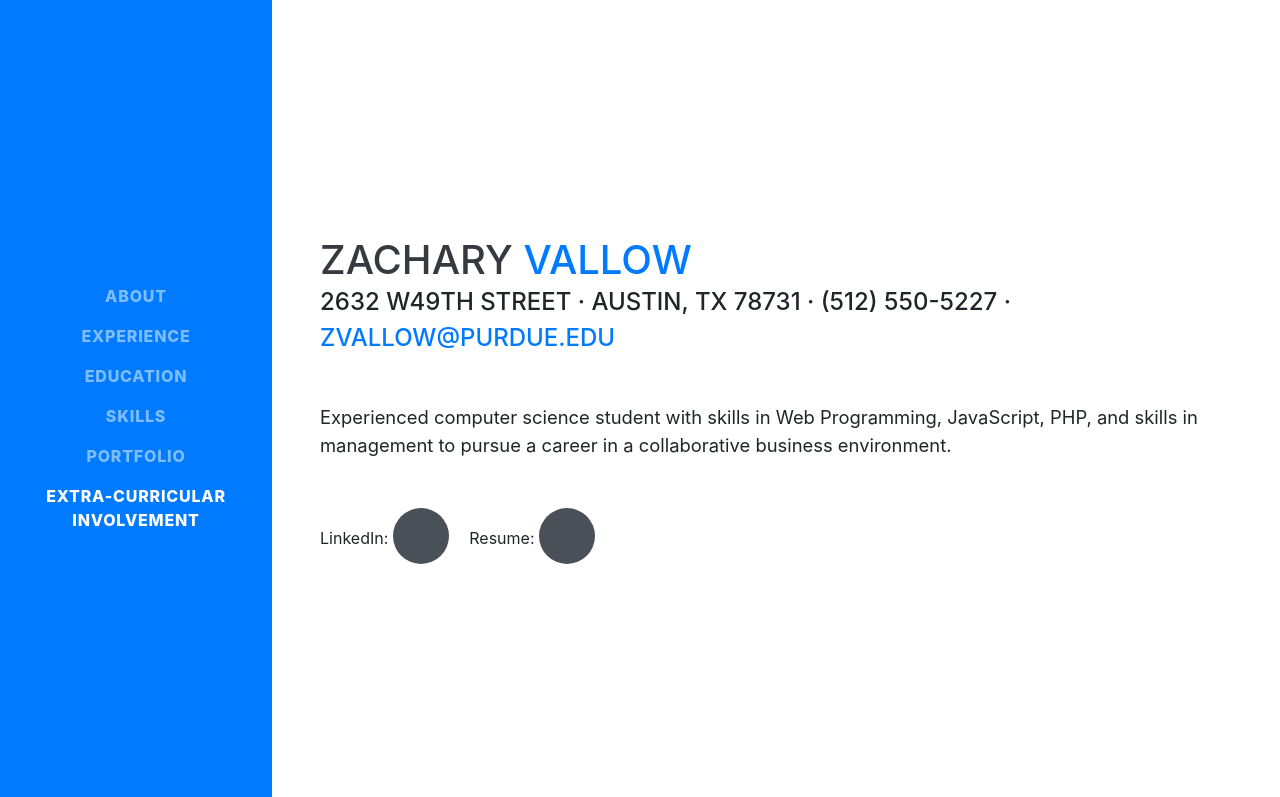
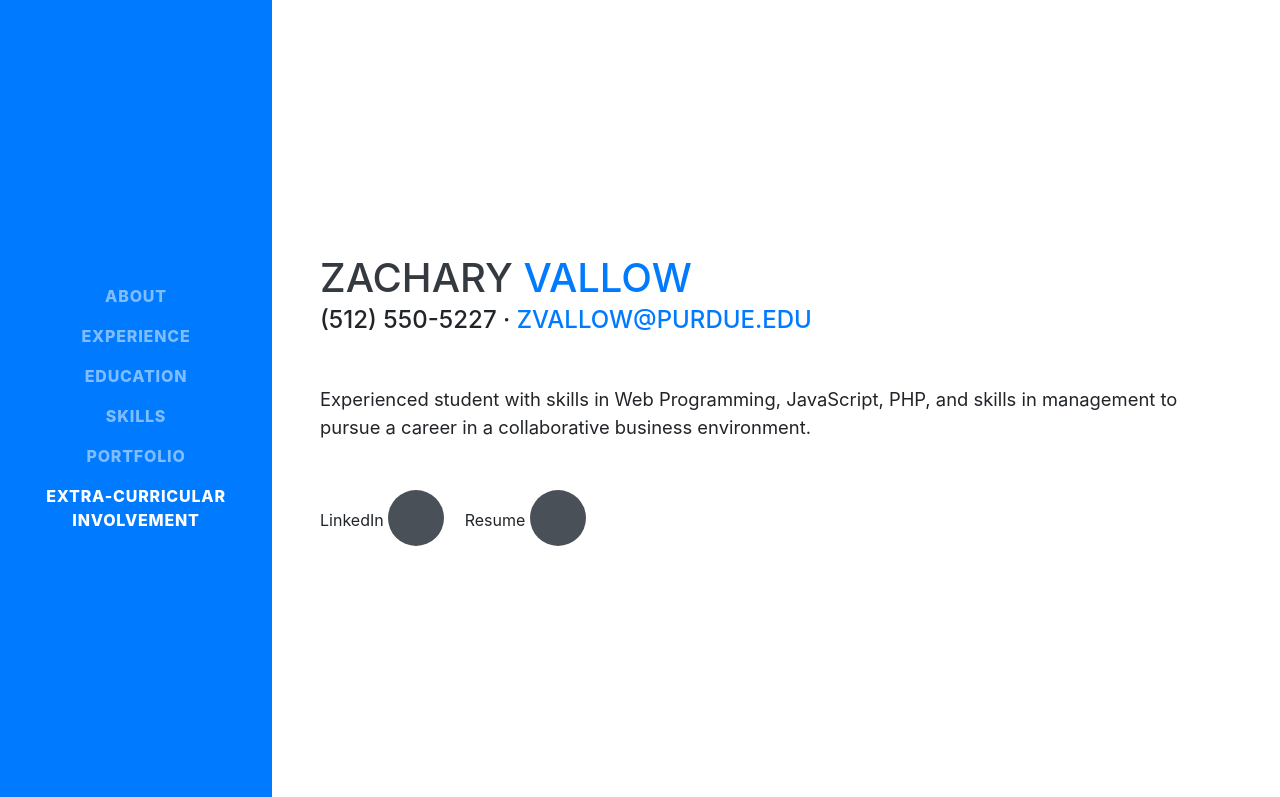
Before and after one commit to zvallow/zvallow.github.io, a website with bundled scripts: page index.html in a window 1280 px wide. Shown: the top 797 px of the page. Built offline with nearby package versions, Linux system fonts and the light colour scheme; a web font is replaced by a local one.

Commit message:
Minor Updates

```diff
--- a/index.html
+++ b/index.html
@@ -65,16 +65,16 @@
         <h1 class="mb-0">Zachary
           <span class="text-primary">Vallow</span>
         </h1>
-        <div class="subheading mb-5">2632 W49th Street · Austin, TX 78731 · (512) 550-5227 ·
+        <div class="subheading mb-5">(512) 550-5227 ·
           <a href="mailto:name@email.com">zvallow@purdue.edu</a>
         </div>
-        <p class="lead mb-5">Experienced computer science student with skills in Web Programming, JavaScript, PHP, and skills in management to pursue a career in a collaborative business environment.</p>
+        <p class="lead mb-5">Experienced student with skills in Web Programming, JavaScript, PHP, and skills in management to pursue a career in a collaborative business environment.</p>
           <div class="social-icons">
-            LinkedIn:
+            LinkedIn
           <a href="https://www.linkedin.com/in/zachary-vallow-9a737696">
             <i class="fab fa-random"></i>
           </a>
-            Resume:
+            Resume
           <a href="img/resume.docx" download="ZacharyVallowResume.docx">
             <i class="fab fa-random"></i>
           </a>
```
